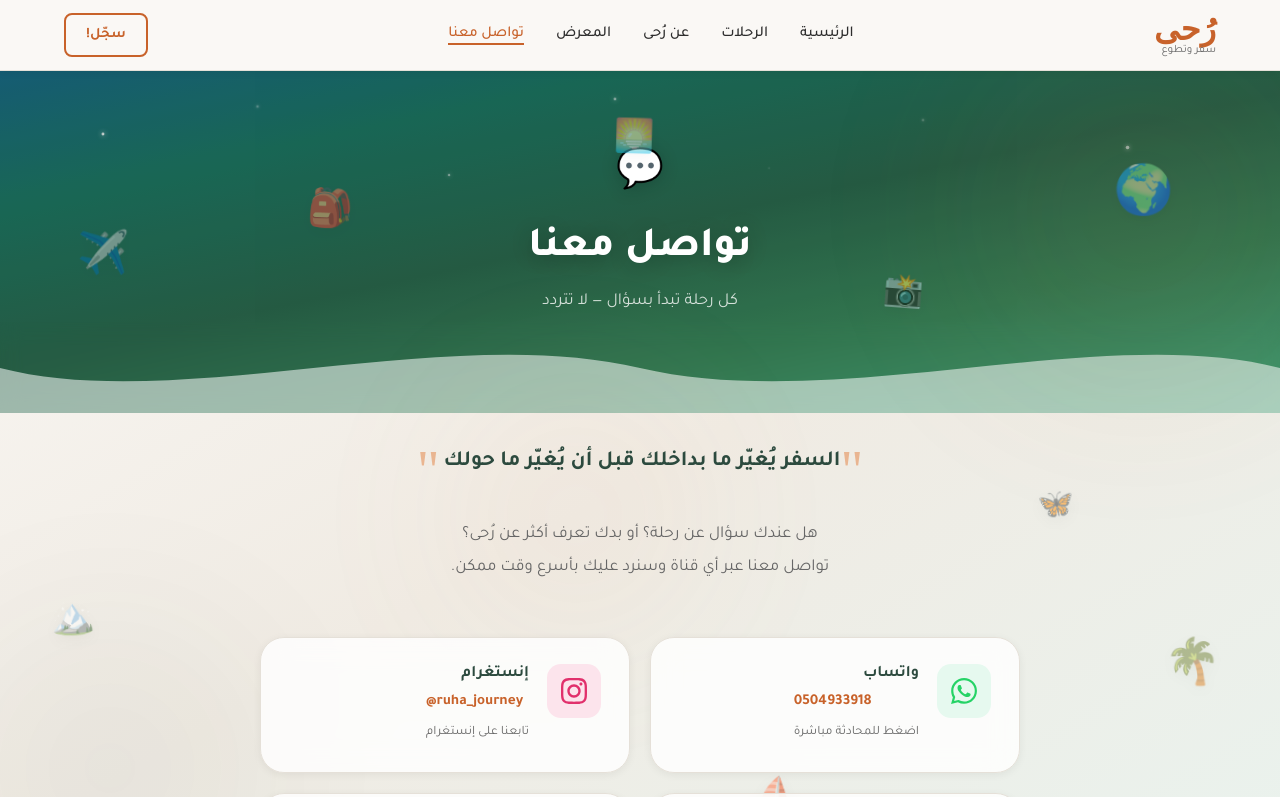
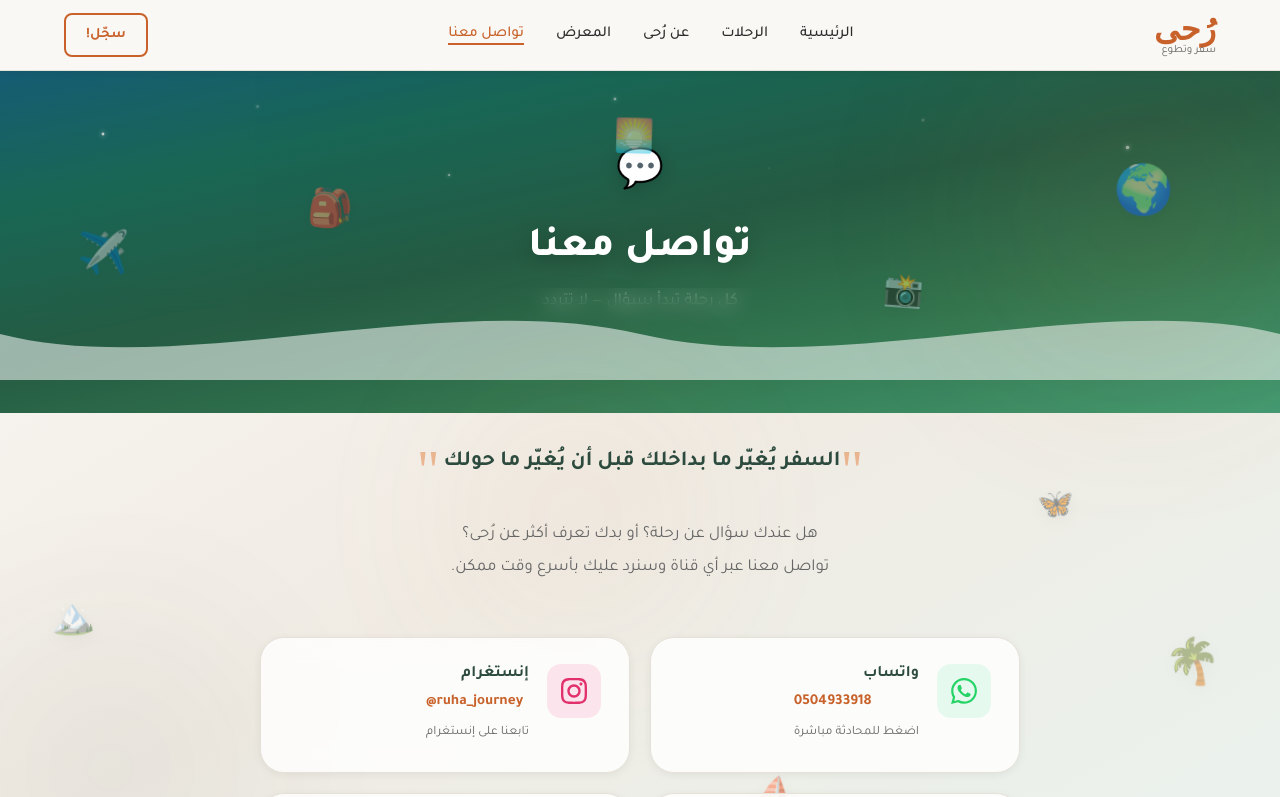
Before and after one commit to ru7ajourney/ruhaaa, a React (Vite) app in the folder frontend/: page /contact in a window 1280 px wide. Shown: the top 797 px of the page. Built offline with nearby package versions, Linux system fonts and the light colour scheme; no server answers; a web font is replaced by a local one.

Commit message:
Contact: replace hero wave with standalone positionable wave element

```diff
--- a/frontend/src/pages/Contact.css
+++ b/frontend/src/pages/Contact.css
@@ -68,10 +68,22 @@
 
 
 
-/* ── الموجة ─────────────────────────────────── */
-.contact-page .page-hero-wave {
+/* ── الموجة المستقلة ─────────────────────────── */
+.contact-wave {
+  position: absolute;
+  left: 0;
+  width: 100%;
+  z-index: 3;
+  line-height: 0;
+  pointer-events: none;
   backdrop-filter: blur(10px);
   -webkit-backdrop-filter: blur(10px);
+}
+
+.contact-wave svg {
+  width: 100%;
+  height: 92px;
+  display: block;
 }
 
 /* ── المحتوى ─────────────────────────────────── */
--- a/frontend/src/pages/Contact.jsx
+++ b/frontend/src/pages/Contact.jsx
@@ -15,6 +15,10 @@ const floatingIcons = [
   { icon: "⛵", x: "59%", y: "73%", size: "2rem",   dur: "7s",   delay: "1s"   },
   { icon: "🦋", x: "81%", y: "43%", size: "1.8rem", dur: "6s",   delay: "0.3s" },
 ];
+
+/* ── الموجة المستقلة — عدّل X و Y هنا ── */
+const WAVE_X = "0%";   /* إزاحة أفقية  */
+const WAVE_Y = "22%";  /* إزاحة عمودية من أعلى الصفحة */
 
 const Contact = () => {
   return (
@@ -41,7 +45,18 @@ const Contact = () => {
         ))}
       </div>
 
-      <PageHero title="تواصل معنا" subtitle="كل رحلة تبدأ بسؤال — لا تتردد" icon="💬" waveColor="rgba(255, 255, 255, 0.55)" />
+      {/* ── الموجة المستقلة ── */}
+      <div
+        className="contact-wave"
+        style={{ left: WAVE_X, top: WAVE_Y }}
+        aria-hidden="true"
+      >
+        <svg viewBox="0 0 1440 92" preserveAspectRatio="none" xmlns="http://www.w3.org/2000/svg">
+          <path d="M0,46 C200,92 500,0 720,46 C940,92 1240,0 1440,46 L1440,92 L0,92 Z" fill="rgba(255,255,255,0.55)" />
+        </svg>
+      </div>
+
+      <PageHero title="تواصل معنا" subtitle="كل رحلة تبدأ بسؤال — لا تتردد" icon="💬" waveColor="transparent" />
 
       {/* المحتوى */}
       <div className="container contact-body">
```
Also changed, not shown: 5 other files (tests, documents, lock files or other folders).
